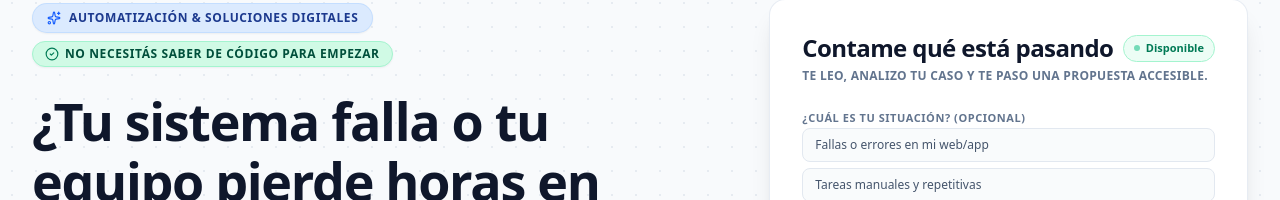
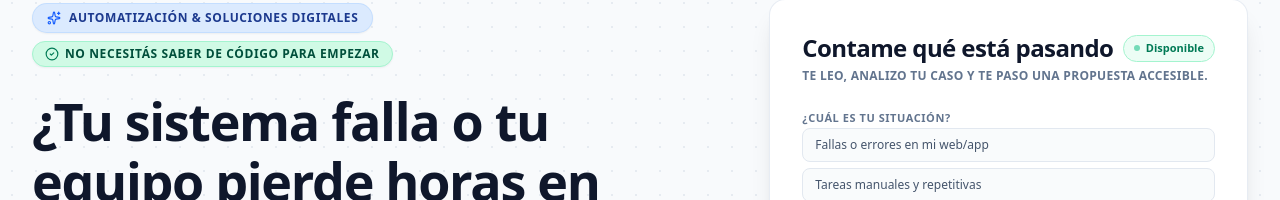
Before and after one commit to sofiigentaa/SG, a React (Vite) app: page / in a window 1280 px wide. Shown: the part 174-374 px from the top of the page. Built offline with nearby package versions, Linux system fonts and the light colour scheme.

Commit message:
Update Hero.tsx

```diff
--- a/src/components/Hero.tsx
+++ b/src/components/Hero.tsx
@@ -162,7 +162,7 @@ export const Hero: React.FC<HeroProps> = ({ onSubmitContact, formPreset = '' })
               {/* Quick selector chips */}
               <div className="space-y-1.5 text-left">
                 <label className="text-[11px] font-bold text-slate-500 uppercase tracking-wider">
-                  ¿Cuál es tu situación? (opcional)
+                  ¿Cuál es tu situación?
                 </label>
                 <div className="flex flex-col gap-1.5">
                   {chips.map((chip, idx) => (
```
